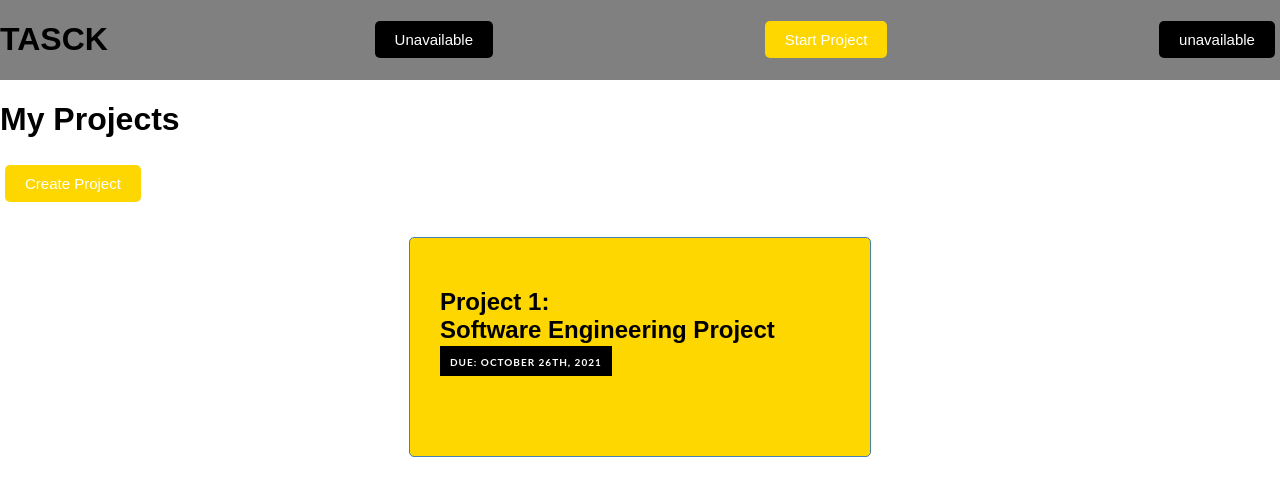
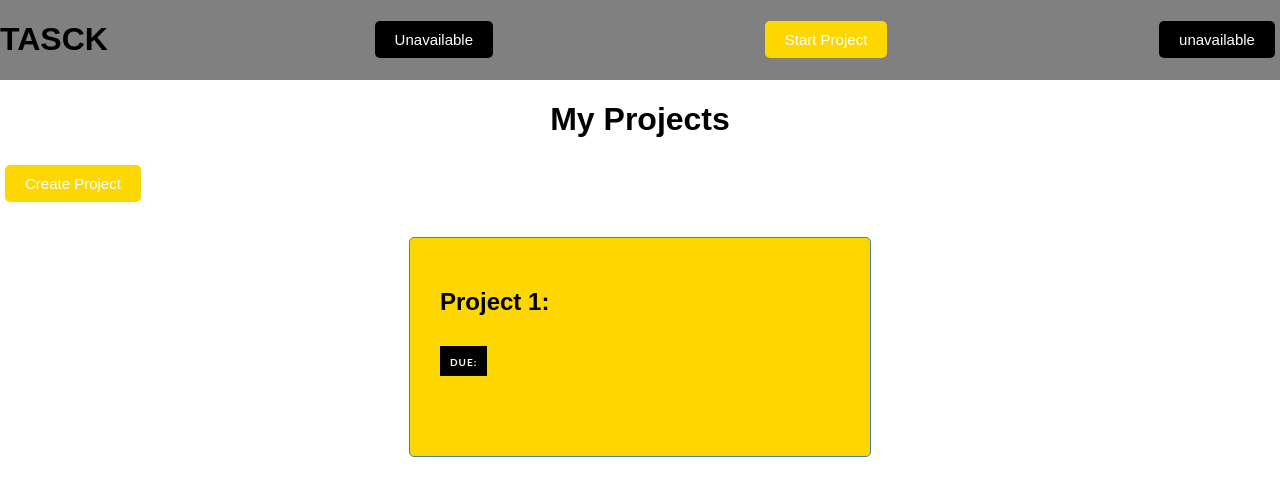
Before and after one commit to Paink64/TASCK, a React (Create React App) app: page /Projects_Page in a window 1280 px wide. Shown: the top 496 px of the page. Built offline with nearby package versions, Linux system fonts and the light colour scheme.

Commit message:
little changes

```diff
--- a/src/App.js
+++ b/src/App.js
@@ -29,8 +29,10 @@ function App() {
   const [projectData, setProject] = useState([
     {
       id: 1,
-      title: 'Software Engineering Project',
-      due: 'October 26th, 2021',
+      title: '',
+      due: '',
+      show: false,
+
     },
 
   ])
--- a/src/Projects_Page.js
+++ b/src/Projects_Page.js
@@ -1,10 +1,11 @@
 import Projects from './components/Projects'
 import Button from "./components/Button";
 import Form from "./components/Form";
-import { useState } from 'react'
+import { useState, useContext } from 'react'
+import { ProjectContext } from './ProjectContext'
 
 const Projects_Page =() => {
-
+  const { projectData, setProject} = useContext(ProjectContext);
   const onClick = () => {
     console.log('Click')
     setToggle(toggleButton => !toggleButton)
@@ -14,13 +15,14 @@ const Projects_Page =() => {
 
   return (
     <div >
-     <h1>My Projects</h1>
-     <Button color='gold' text='Create Project'
-        onClick={onClick}/>
+      <h1 className='test'>My Projects</h1>
+      <Button color='gold' text='Create Project'
+        onClick={onClick} />
       {toggleButton ? <Form /> : null}
-          <div className='container'>
-            <Projects />
-          </div>
+
+{console.log(projectData.this)}
+
+        <div className='container'><Projects /></div>
     </div>
   );
 }
--- a/src/components/Button.js
+++ b/src/components/Button.js
@@ -2,10 +2,10 @@ import React from 'react'
 
 const Button = ({color, text, onClick}) => {
     return (
-        <button
+        <button className='btn2'
           onClick={onClick}
           style={{ backgroundColor: color }}
-          className='btn2'
+
           >
               {text}
           </button>
--- a/src/components/Form.js
+++ b/src/components/Form.js
@@ -8,6 +8,7 @@ const Form = () => {
         id: 1,
         title: "",
         due: "",
+        show: true,
     });
 
     const [submitted, setSubmitted] = useState(false);
--- a/src/index.css
+++ b/src/index.css
@@ -10,6 +10,10 @@ body {
 code {
   font-family: source-code-pro, Menlo, Monaco, Consolas, 'Courier New',
     monospace;
+}
+
+.test{
+  text-align: center;
 }
 
 .image-container {
@@ -33,6 +37,8 @@ code {
   font-size: 15px;
   font-family: inherit;
   justify-content: right;
+  align-items: center;
+  text-align: center;
 }
 
 .header {
```
